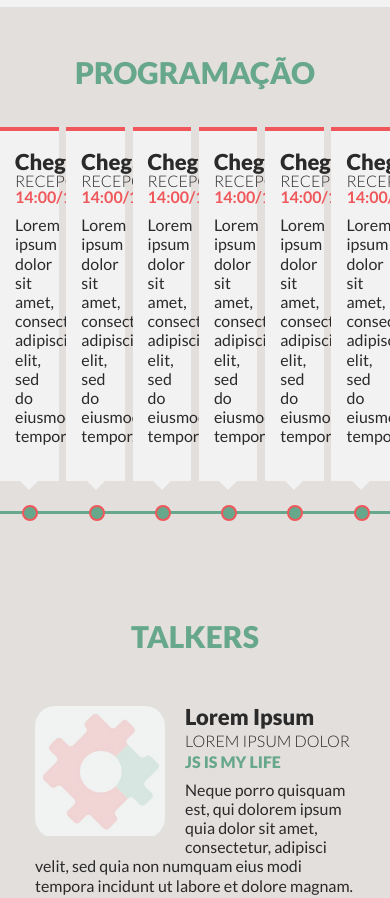
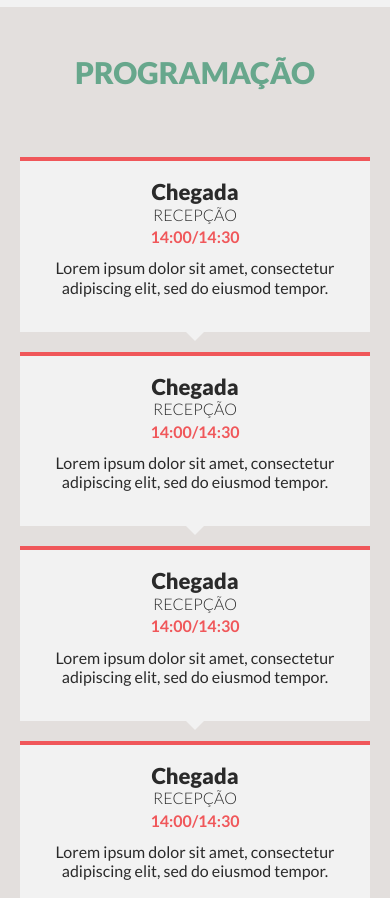
Before and after one commit to BarraJS/barrajs.github.io, a website: page app/dev/index.html in a window 390 px wide. Shown: the part 2440-3338 px from the top of the page. Drawn offline with nearby package versions, Linux system fonts and the light colour scheme; some packages are replaced by stand-ins of ours; files that its build step writes are made by us from their sources; files whose address does not match are found by name.

Commit message:
Ajusto timeline de Programacao para responsivo

```diff
--- a/app/dev/sass/_sections.scss
+++ b/app/dev/sass/_sections.scss
@@ -110,6 +110,12 @@
 		margin: ($gutter * 2) 0;
 		position: relative;
 
+		@include tablet {
+			padding: $gutter;
+			text-align: center;
+			line-height: 1.4em;
+		}
+
 		// Conteudo
 		.timeline-content {
 			padding: 20px 15px;
@@ -143,6 +149,10 @@
 				right: -285px;
 				top: -105px;
 			}
+
+			@include tablet {
+				display: none;
+			}
 		}
 
 		.timeline-item {
@@ -152,6 +162,12 @@
 			background: #f2f2f2;
 			border-top: 4px solid $secondary-color;
 			@include prefix(transition, all .2s ease);
+
+			@include tablet {
+				@include column(1/1);
+				margin: 10px 0;
+				width: 100%;
+			}
 
 			// Arrow
 			&:before {
@@ -180,6 +196,10 @@
 				bottom: -40px;
 				margin-left: -7px;
 				@include prefix(border-radius, 100px);
+
+				@include tablet {
+					display: none;
+				}
 			}
 
 			// Titulo e Subtitulo
```
